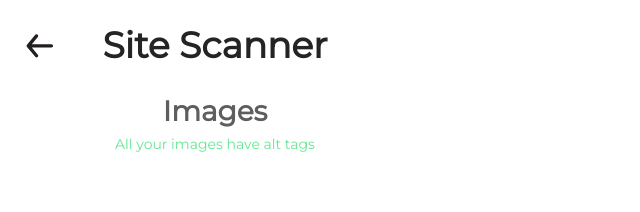
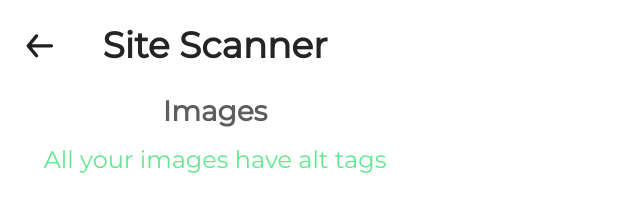
Before and after one commit to TylerStilson/SiteScanner, a browser extension: page extension.html in a window 1280 px wide. Both pictures are taken after a click on the button "Images". Shown: the whole page, without its empty margins (0-640 px from the left). Drawn offline with Linux system fonts and the light colour scheme; a web font is replaced by a local one.

Commit message:
fix for image function

```diff
--- a/script.js
+++ b/script.js
@@ -108,11 +108,16 @@ function imageFunction(){
     homepage.style.display = "none";
     loadingPage.style.display = "flex";
     loadingMessage.style.display = "block";
+    console.log("In Image Function, ImgList: ", ImgList);
     for (let image in ImgList){
         console.log("in content indiv: ", ImgList[image]);
-        if ((ImgList[image] != {} | ImgList[image].src != '') && (ImgList[image].alt == "" || !ImgList[image].alt)){
+        // if ((ImgList[image] != {} | ImgList[image].src != '') && (ImgList[image].alt == "" || !ImgList[image].alt)){
+        //     missingAltList.push(ImgList[image]);
+        // }
+        if((ImgList[image].src) && (ImgList[image].src.length > 0) && (!ImgList[image].alt)){
             missingAltList.push(ImgList[image]);
         }
+        console.log("missingAltList: ", missingAltList);
     }
     for (let i in missingAltList){
         if (missingAltList[i].src && missingAltList[i].src != null) {
--- a/style.css
+++ b/style.css
@@ -53,9 +53,9 @@ h2 {
     color: var(--gray);
 }
 h3 {
-    padding-top: 10px;
+    padding-top: 20px;
     text-align: center;
-    font-size: 14px;
+    font-size: 24px;
 }
 .mainButton {
     background-color: var(--green);
```
